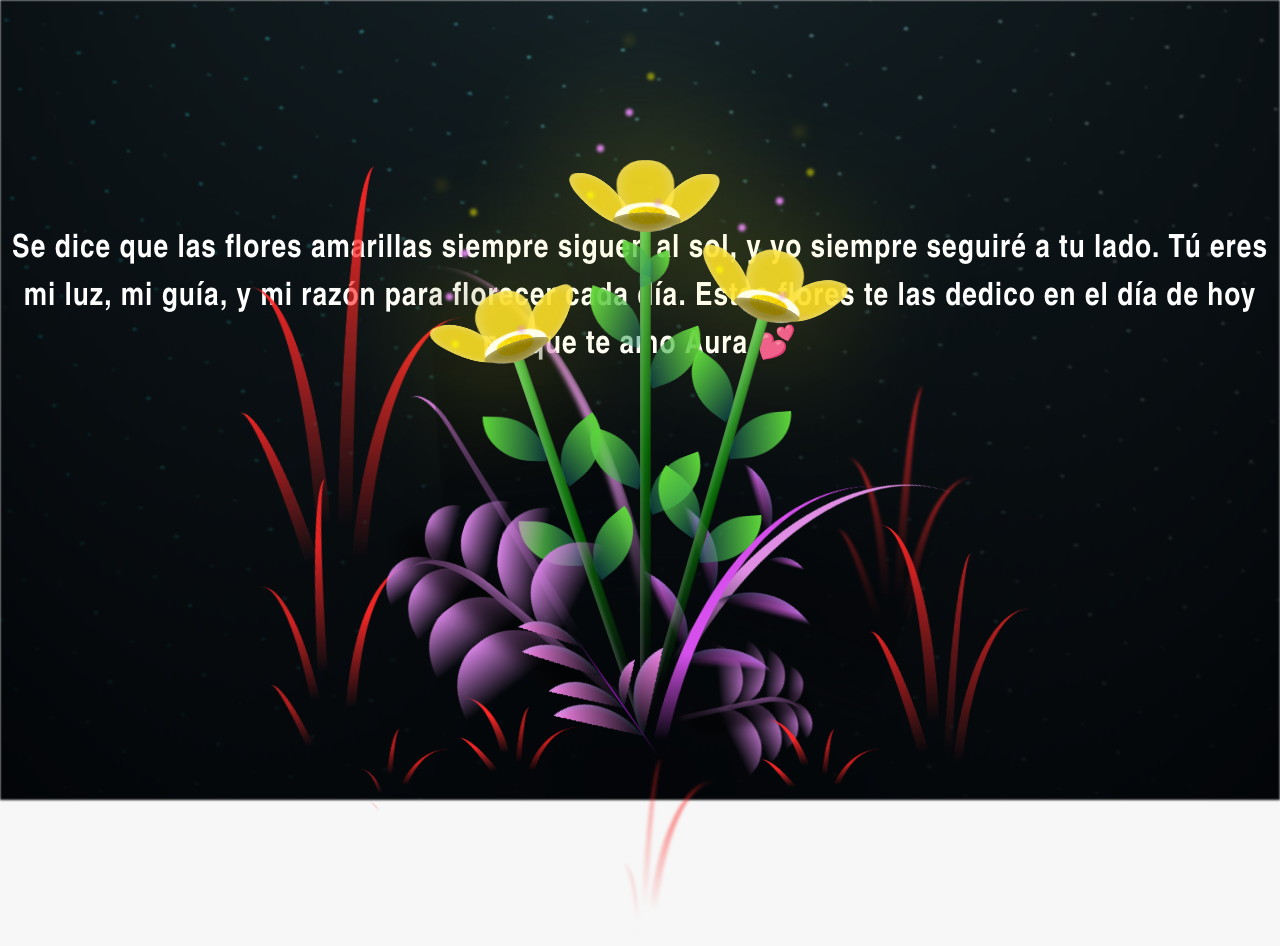
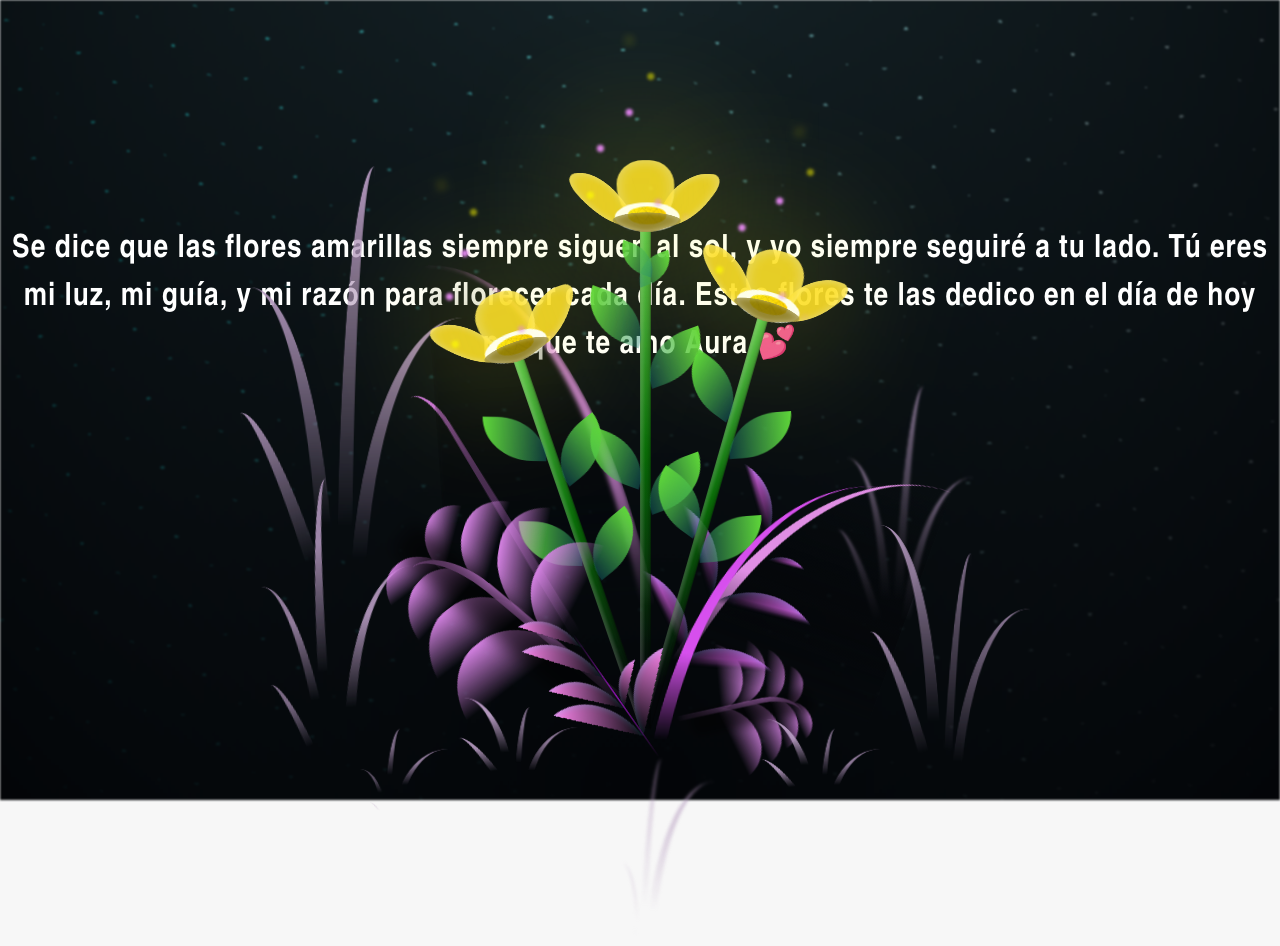
Before and after one commit to Jeszuss/Jeszuss.github.io, a plain HTML site: page flower.html in a window 1280 px wide. Drawn offline with Linux system fonts and the light colour scheme.

Commit message:
Update main.css

```diff
--- a/css/main.css
+++ b/css/main.css
@@ -1284,7 +1284,7 @@ body {
 .long-g .leaf {
   --w: 15vmin;
   --h: 40vmin;
-  --c: #ff2626;
+  --c: #b196bc;
   position: absolute;
   bottom: 0;
   width: var(--w);
```
